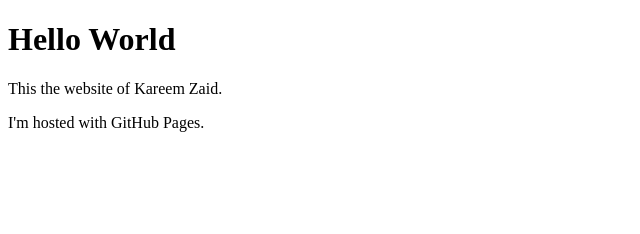
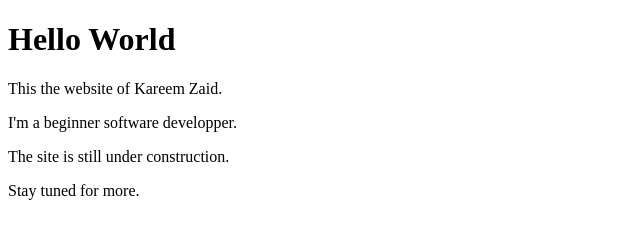
Before and after one commit to Kareem-Zaid/kareem-zaid.github.io, a plain HTML site: page index.html in a window 1280 px wide. Shown: the whole page, without its empty margins (0-640 px from the left). Drawn offline with Linux system fonts and the light colour scheme.

Commit message:
Please enter the commit message for your changes. Lines starting with '#' will be ignored, and an empty message aborts the commit.
On branch main
Your branch is up to date with 'origin/main'.

Changes to be committed:
	modified:   index.html

```diff
--- a/index.html
+++ b/index.html
@@ -3,6 +3,8 @@
 <body>
 <h1>Hello World</h1>
 <p>This the website of Kareem Zaid.</p>
-<p>I'm hosted with GitHub Pages.</p>
+<p>I'm a beginner software developper.</p>
+<p>The site is still under construction.</p>
+<p>Stay tuned for more.</p>
 </body>
 </html>
```
